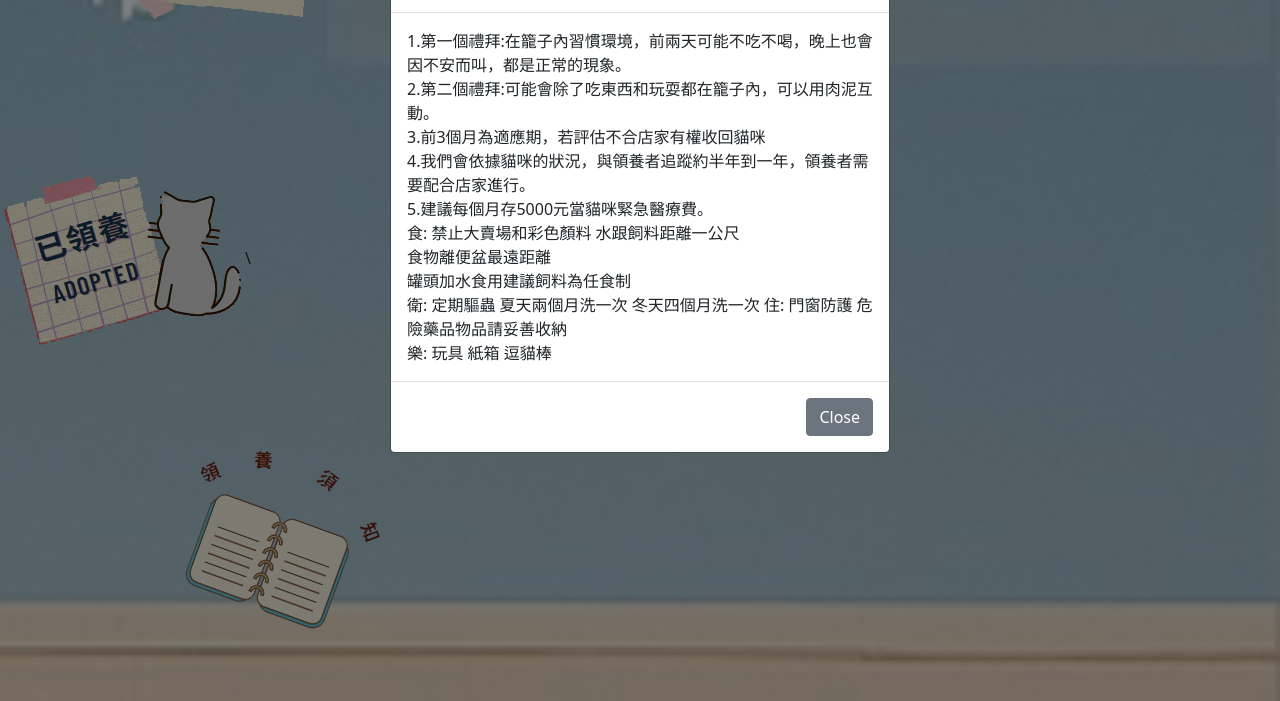
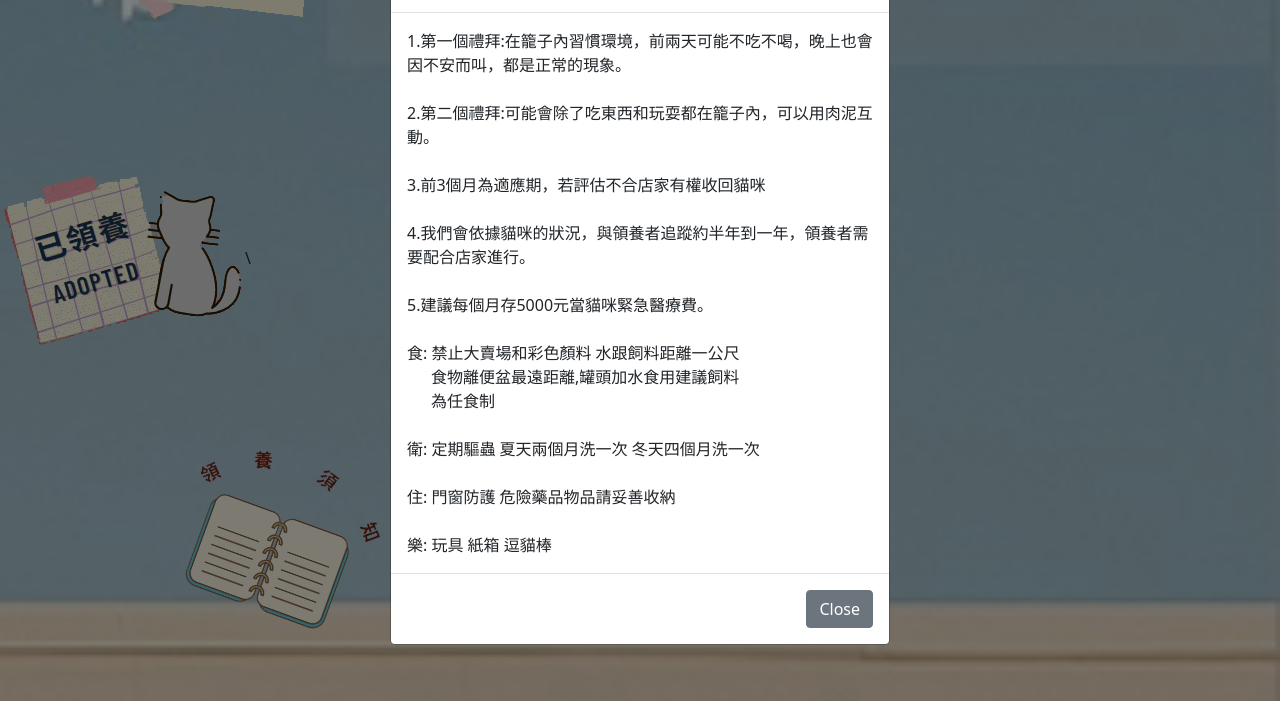
Before and after one commit to k1010366/wocoffee, a plain HTML site: page index.html in a window 1280 px wide. Both pictures are taken after a click on the button 278 px from the left and 867 px from the top of the page. Shown: the part 336-1037 px from the top of the page. Drawn offline with nearby package versions, Linux system fonts and the light colour scheme.

Commit message:
small change

```diff
--- a/index.html
+++ b/index.html
@@ -130,26 +130,26 @@
 			    <div class="modal-content">
 			      <div class="modal-header">
 			        <h5 class="modal-title" id="exampleModalLabel">領養注意事項:</h5>
-			        <button type="button" class="btn-close" data-bs-dismiss="modal" aria-label="Close"></button>
+			        <button type="button" class="btn-close" data-bs-dismiss="modal" aria-label="Clos<br>e"></button>
 			      </div>
 			      <div class="modal-body">
-			        1.第一個禮拜:在籠子內習慣環境，前兩天可能不吃不喝，晚上也會因不安而叫，都是正常的現象。<br>
-					2.第二個禮拜:可能會除了吃東西和玩耍都在籠子內，可以用肉泥互動。<br>
-					3.前3個月為適應期，若評估不合店家有權收回貓咪<br>
-					4.我們會依據貓咪的狀況，與領養者追蹤約半年到一年，領養者需要配合店家進行。<br>
-					5.建議每個月存5000元當貓咪緊急醫療費。<br>
+			        1.第一個禮拜:在籠子內習慣環境，前兩天可能不吃不喝，晚上也會因不安而叫，都是正常的現象。<br><br>
+					2.第二個禮拜:可能會除了吃東西和玩耍都在籠子內，可以用肉泥互動。<br><br>
+					3.前3個月為適應期，若評估不合店家有權收回貓咪<br><br>
+					4.我們會依據貓咪的狀況，與領養者追蹤約半年到一年，領養者需要配合店家進行。<br><br>
+					5.建議每個月存5000元當貓咪緊急醫療費。<br><br>
 
 					食:
 					禁止大賣場和彩色顏料
 					水跟飼料距離一公尺<br>
-					食物離便盆最遠距離<br>罐頭加水食用建議飼料為任食制<br>
+					&emsp;&ensp;食物離便盆最遠距離,罐頭加水食用建議飼料<br>&emsp;&ensp;為任食制<br><br>
 					衛:
 					定期驅蟲
 					夏天兩個月洗一次
-					冬天四個月洗一次
+					冬天四個月洗一次<br><br>
 					住:
 					門窗防護
-					危險藥品物品請妥善收納<br>
+					危險藥品物品請妥善收納<br><br>
 					樂:
 					玩具
 					紙箱
```
